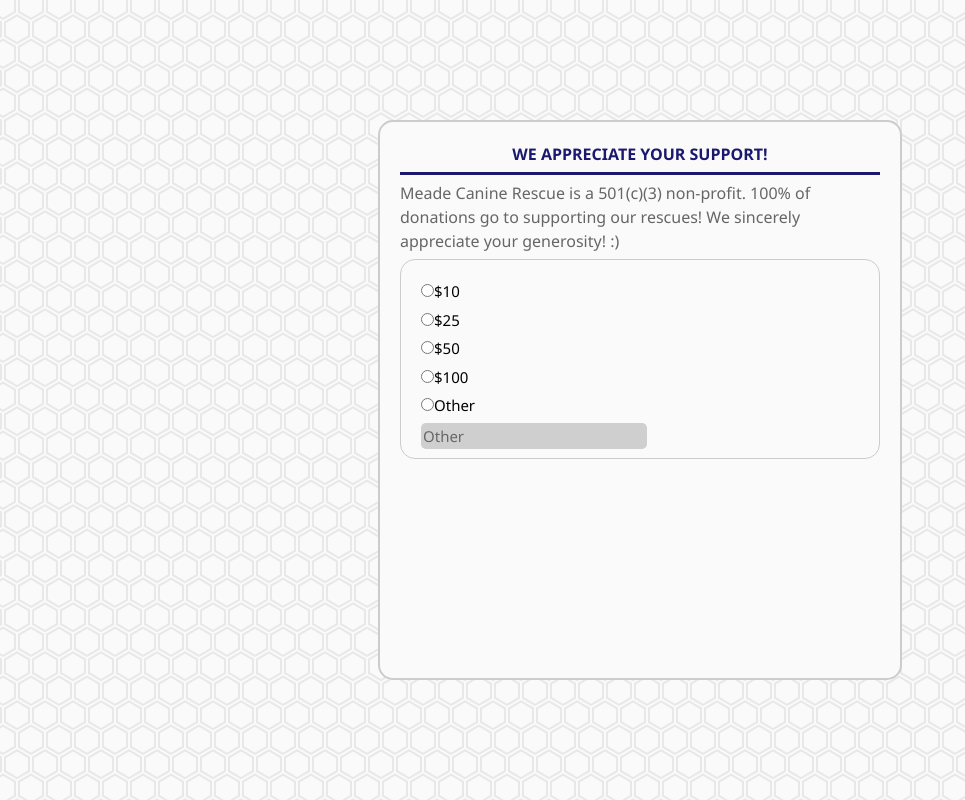
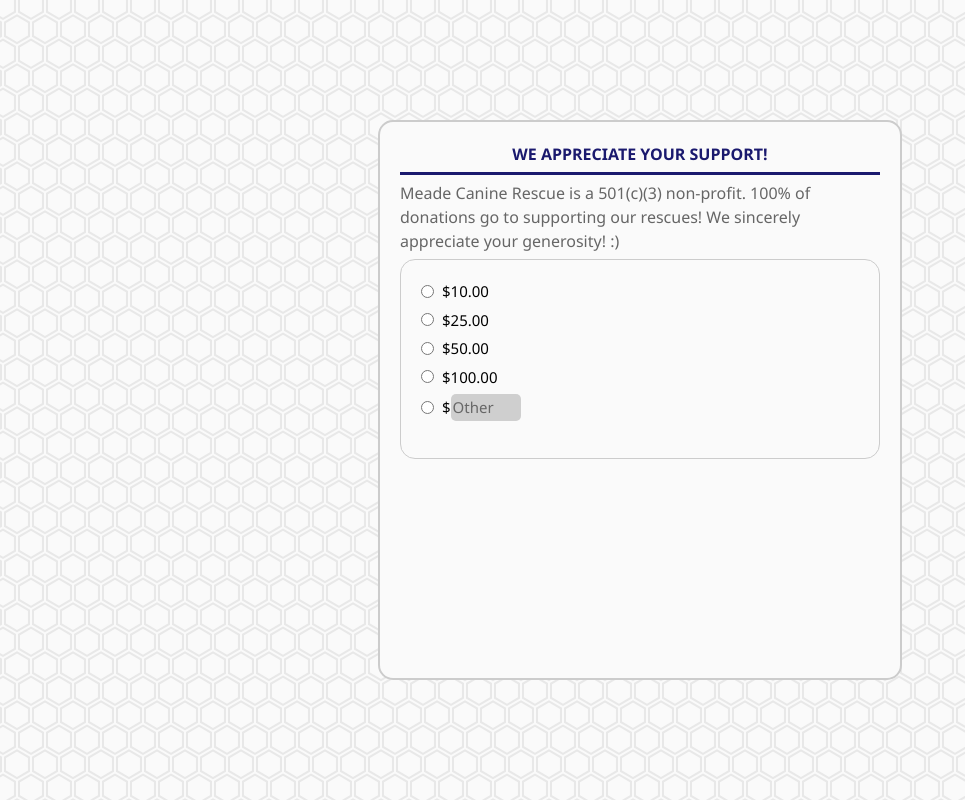
Before and after one commit to bootcamp-project-2026/bootcamp-app, a Next.js app: page /donate in a window 1280 px wide. Shown: the whole page, without its empty margins (0-965 px from the left). Built offline with nearby package versions, Linux system fonts and the light colour scheme.

Commit message:
fix: fixed other amount formatting

```diff
--- a/src/app/donate/Selector.tsx
+++ b/src/app/donate/Selector.tsx
@@ -5,18 +5,20 @@
 import styles from "./donate.module.css";
 import { useState } from "react";
 
-const amounts = ["$10", "$25", "$50", "$100", "Other"]; // the options for donation
+const amounts = ["$10.00", "$25.00", "$50.00", "$100.00"]; // the options for donation
 
 export default function Selector() {
   const [selected, setSelected] = useState<string | null>(null); // holds the selected value
+  const [other, setOther] = useState(""); // holds the typed custom amount
+
+  const donation = selected === "Other" ? other : selected; // actual amount
 
   return (
     <div>
       {amounts.map((amount) => (
-        // adds amounts to dropdown
         <label key={amount} className={styles.entry}>
           <input
-            type="radio" // jsx radio button
+            type="radio"
             name="choice"
             checked={selected === amount}
             onChange={() => setSelected(amount)}
@@ -24,6 +26,27 @@
           {amount}
         </label>
       ))}
+
+      <label className={styles.entry}>
+        <input
+          type="radio"
+          name="choice"
+          checked={selected === "Other"}
+          onChange={() => setSelected("Other")}
+        />
+        <span className={styles.otherWrap}>
+          $
+          <input
+            type="number"
+            min="1"
+            placeholder="Other"
+            className={styles.other}
+            value={other}
+            onFocus={() => setSelected("Other")}
+            onChange={(e) => setOther(e.target.value)}
+          />
+        </span>
+      </label>
     </div>
   );
 }
--- a/src/app/donate/donate.module.css
+++ b/src/app/donate/donate.module.css
@@ -66,7 +66,9 @@
 }
 
 .entry {
-  display: block;
+  display: flex;
+  align-items: center;
+  gap: 8px;
   margin: 0 0 6px;
   font-size: 15px;
   color: var(--black);
@@ -74,14 +76,14 @@
 }
 
 .other {
-  display: block;
-  margin: 0 0 6px;
+  margin: 0;
   font-size: 15px;
   color: var(--black);
   background-color: var(--lightgrey);
   padding: 2px;
   border: none;
   border-radius: 5px;
+  width: 70px;
 }
 
 @keyframes hex-scroll {
--- a/src/app/donate/page.tsx
+++ b/src/app/donate/page.tsx
@@ -17,13 +17,6 @@
         </p>
         <div className={styles.card}>
           <Selector />
-          <input
-            type="text"
-            id="amount"
-            name="amount"
-            placeholder="Other"
-            className={styles.other}
-          />
         </div>
       </div>
     </main>
```
